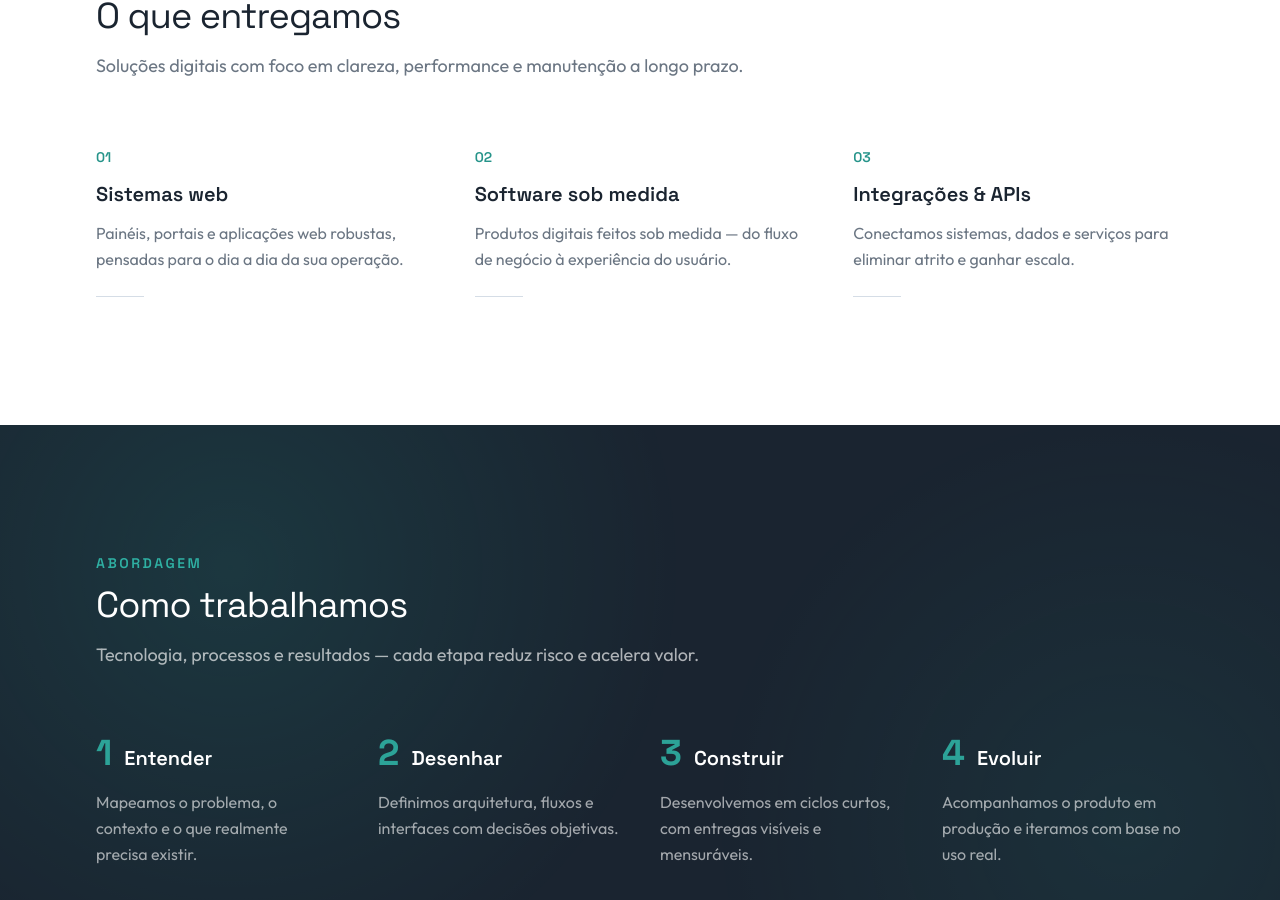
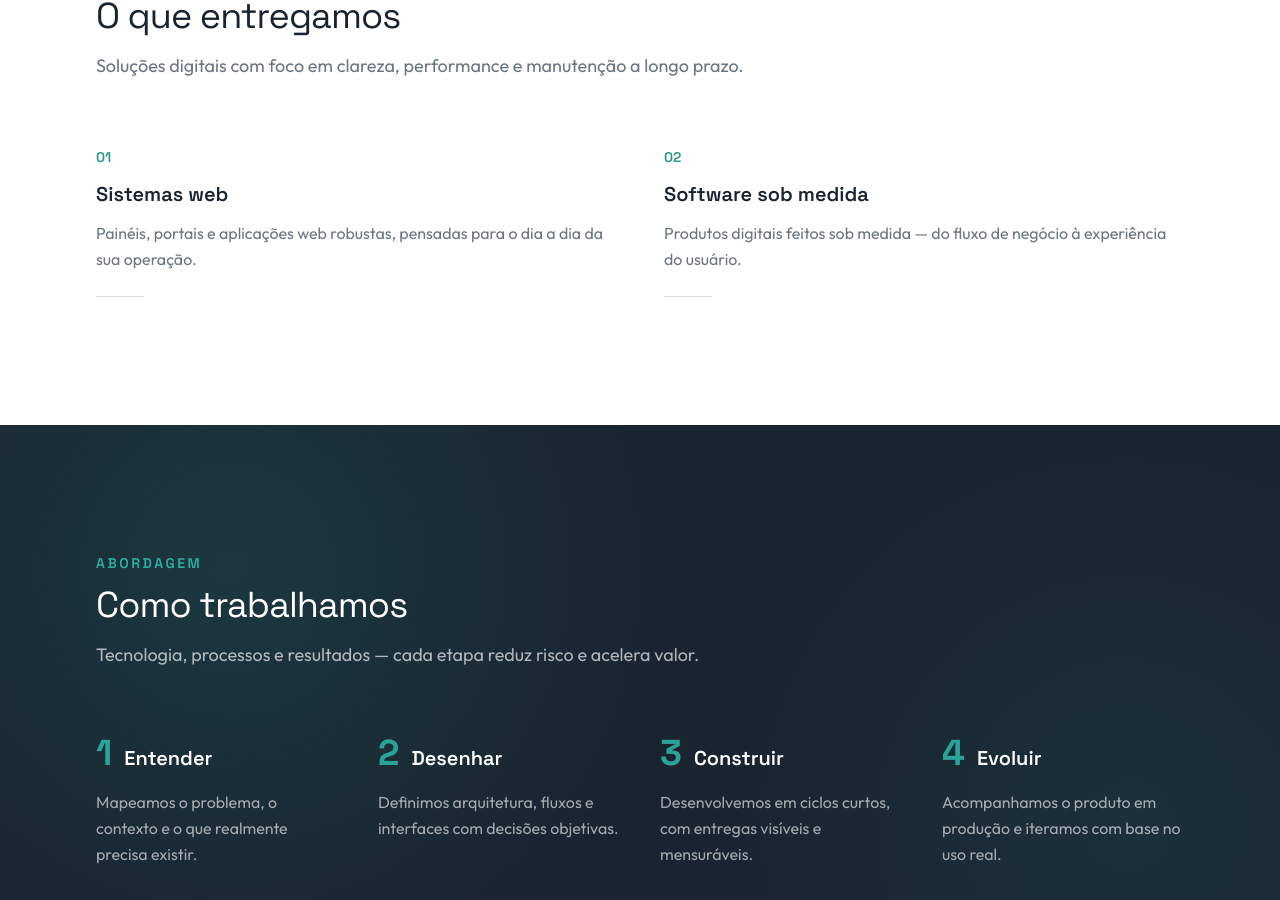
Before and after one commit to Lucas-luz12/l2-solucoes, a Next.js app: page / in a window 1280 px wide. Shown: the part 964-1864 px from the top of the page. Built offline with nearby package versions, Linux system fonts and the light colour scheme.

Commit message:
Remove Integracoes e APIs from services for now
Co-authored-by: Cursor <cursoragent@cursor.com>

```diff
--- a/src/components/Services.tsx
+++ b/src/components/Services.tsx
@@ -8,11 +8,6 @@ const services = [
     title: "Software sob medida",
     description:
       "Produtos digitais feitos sob medida — do fluxo de negócio à experiência do usuário.",
-  },
-  {
-    title: "Integrações & APIs",
-    description:
-      "Conectamos sistemas, dados e serviços para eliminar atrito e ganhar escala.",
   },
 ];
 
@@ -33,7 +28,7 @@ export function Services() {
           </p>
         </div>
 
-        <ul className="mt-16 grid gap-x-12 gap-y-14 md:grid-cols-3">
+        <ul className="mt-16 grid gap-x-12 gap-y-14 md:grid-cols-2">
           {services.map((service, index) => (
             <li key={service.title} className="group">
               <span className="font-display text-sm font-semibold text-accent">
```
